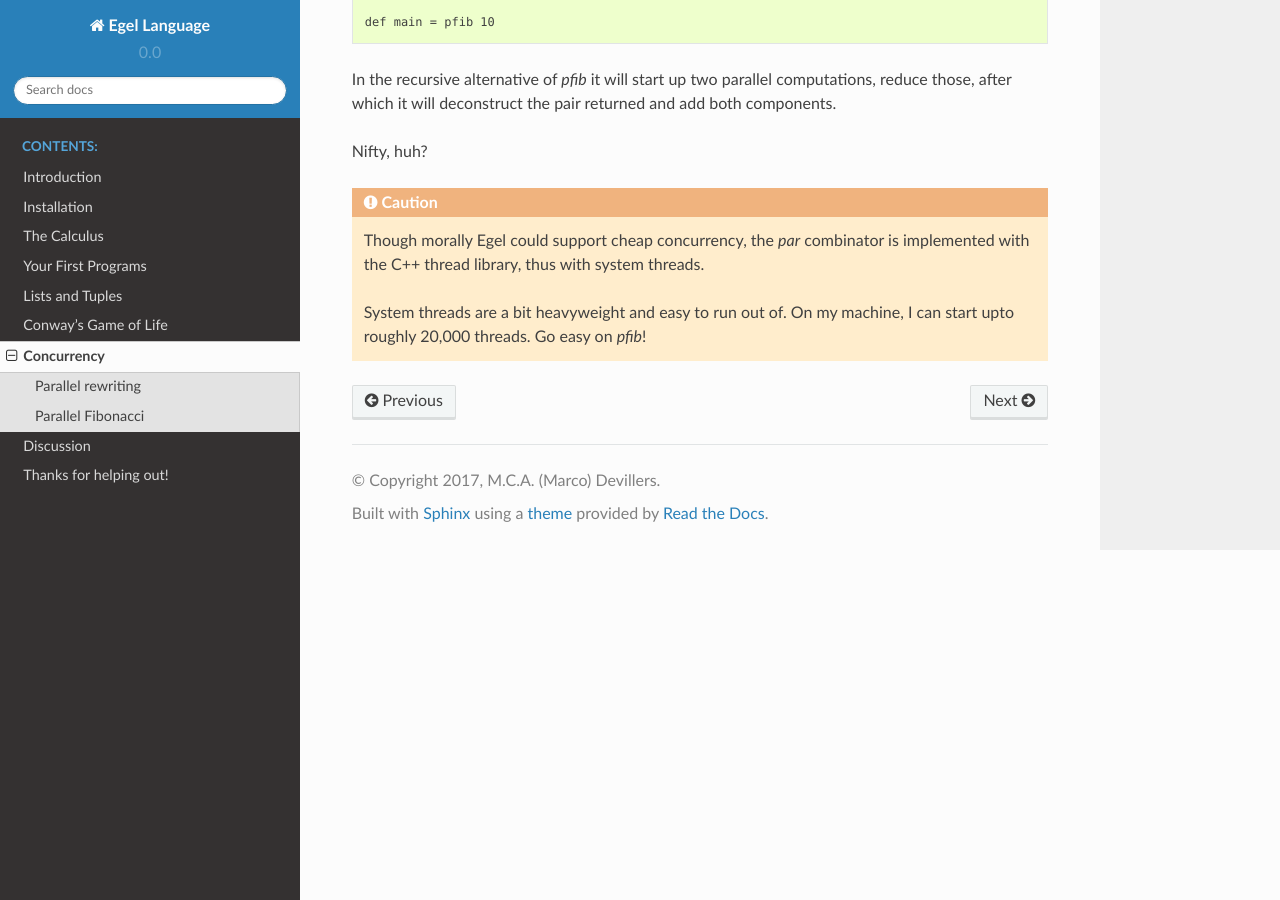
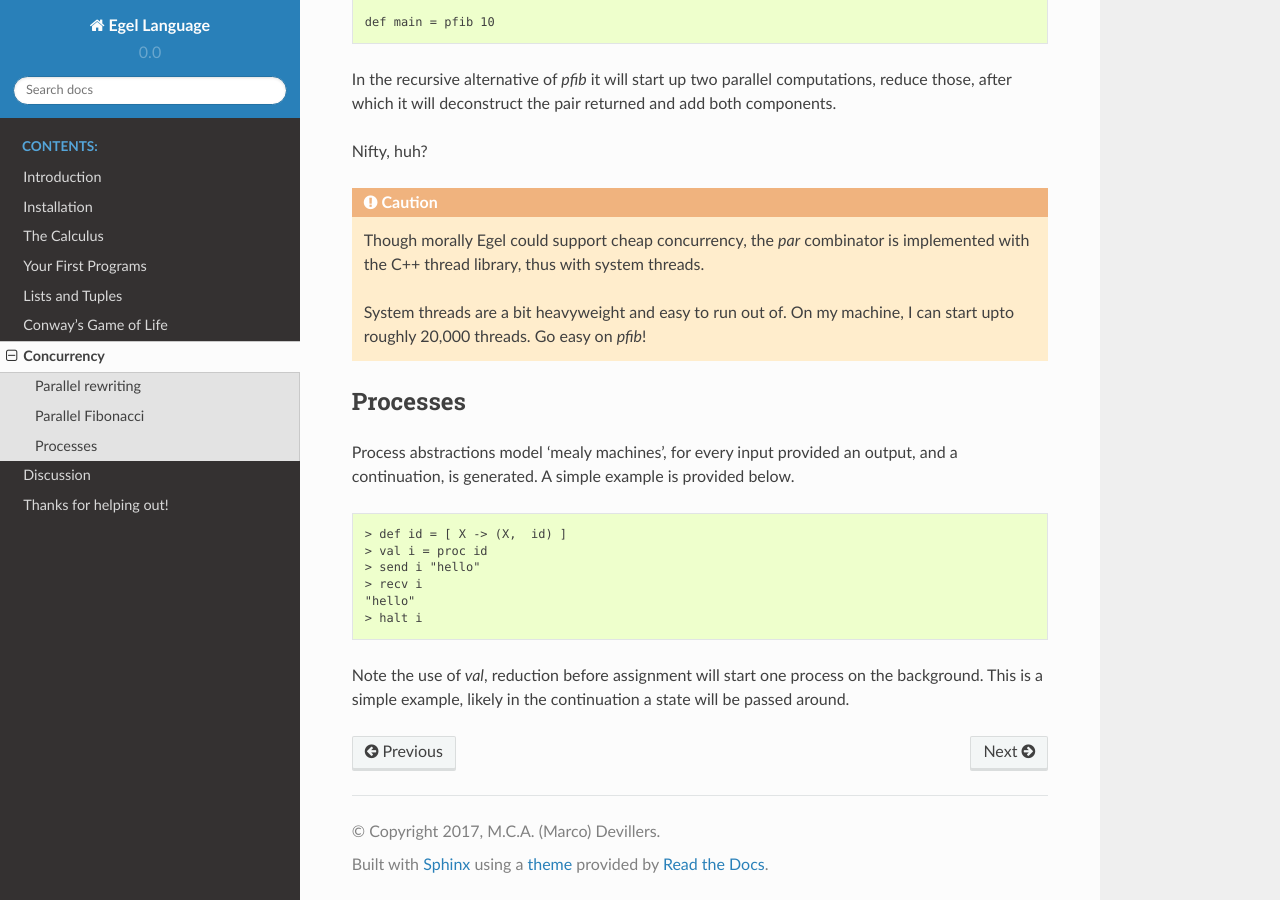
Before and after one commit to egel-lang/egel-docs, a Sphinx documentation site: the page built from source/conc.rst, in a window 1280 px wide and 900 px high, scrolled down 1357 px. Built offline with Sphinx 7.4.7 and the Read the Docs theme 2.0.0, drawn with Linux system fonts in a browser that asks for light colours; some of the changed text lies outside the part shown.

Commit message:
Update conc.rst

```diff
--- a/source/conc.rst
+++ b/source/conc.rst
@@ -3,7 +3,7 @@ Concurrency
 
 Because Egel is a term rewrite language, it is trivial
 to rewrite terms in parallel. Concurrency is provided
-through a combinator.
+through a parallel combinator and a process abstraction.
 
 Parallel rewriting
 ------------------
@@ -88,3 +88,23 @@ Nifty, huh?
     System threads are a bit heavyweight and easy to run out
     of. On my machine, I can start upto roughly 20,000 threads.
     Go easy on `pfib`!
+
+Processes
+---------
+
+Process abstractions model 'mealy machines', for every input provided
+an output, and a continuation, is generated. A simple example is
+provided below.
+
+.. code-block:: egel
+
+    > def id = [ X -> (X,  id) ]
+    > val i = proc id
+    > send i "hello"
+    > recv i
+    "hello"
+    > halt i
+
+Note the use of `val`, reduction before assignment will start one process
+on the background. This is a simple example, likely in the continuation
+a state will be passed around.
```
